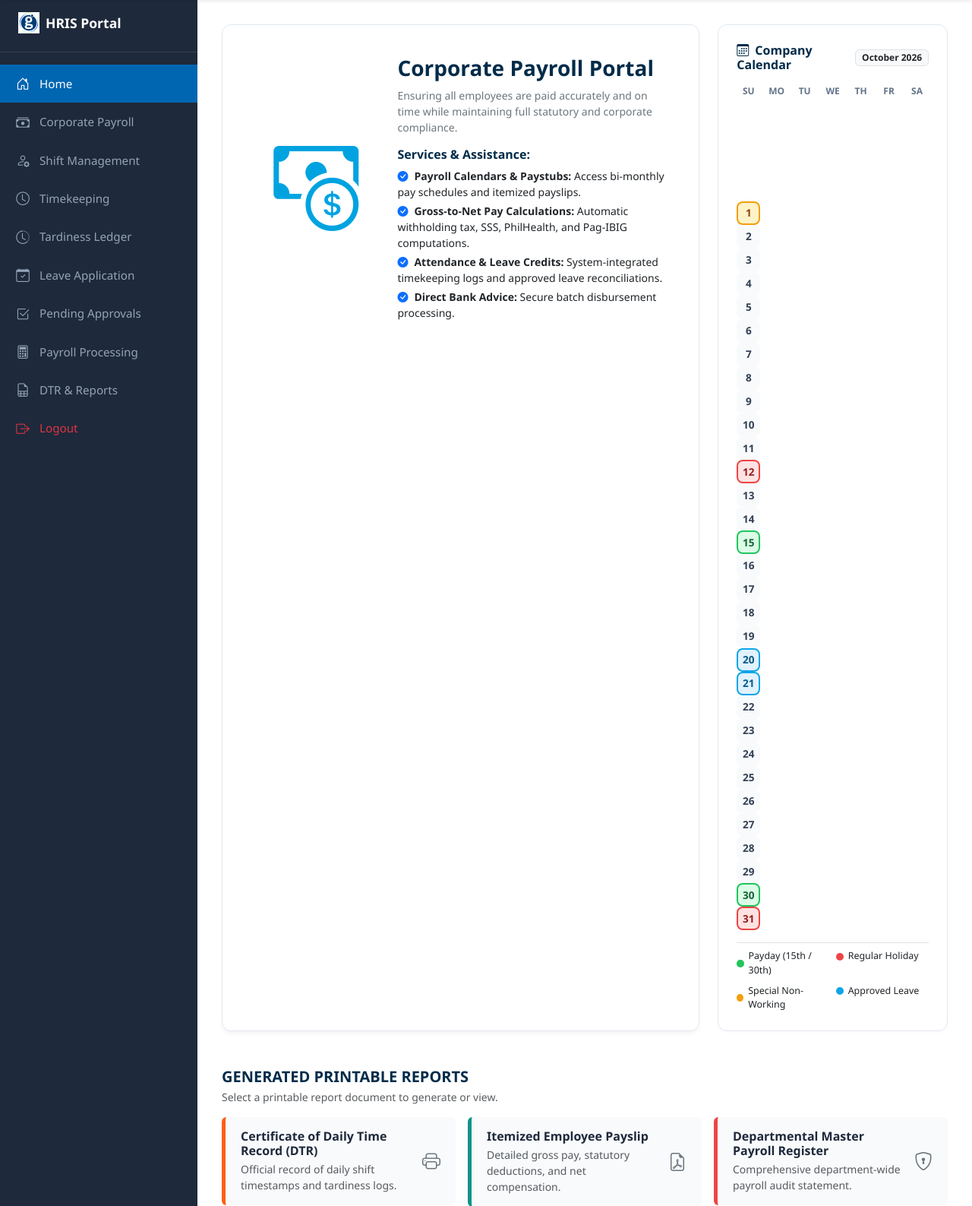
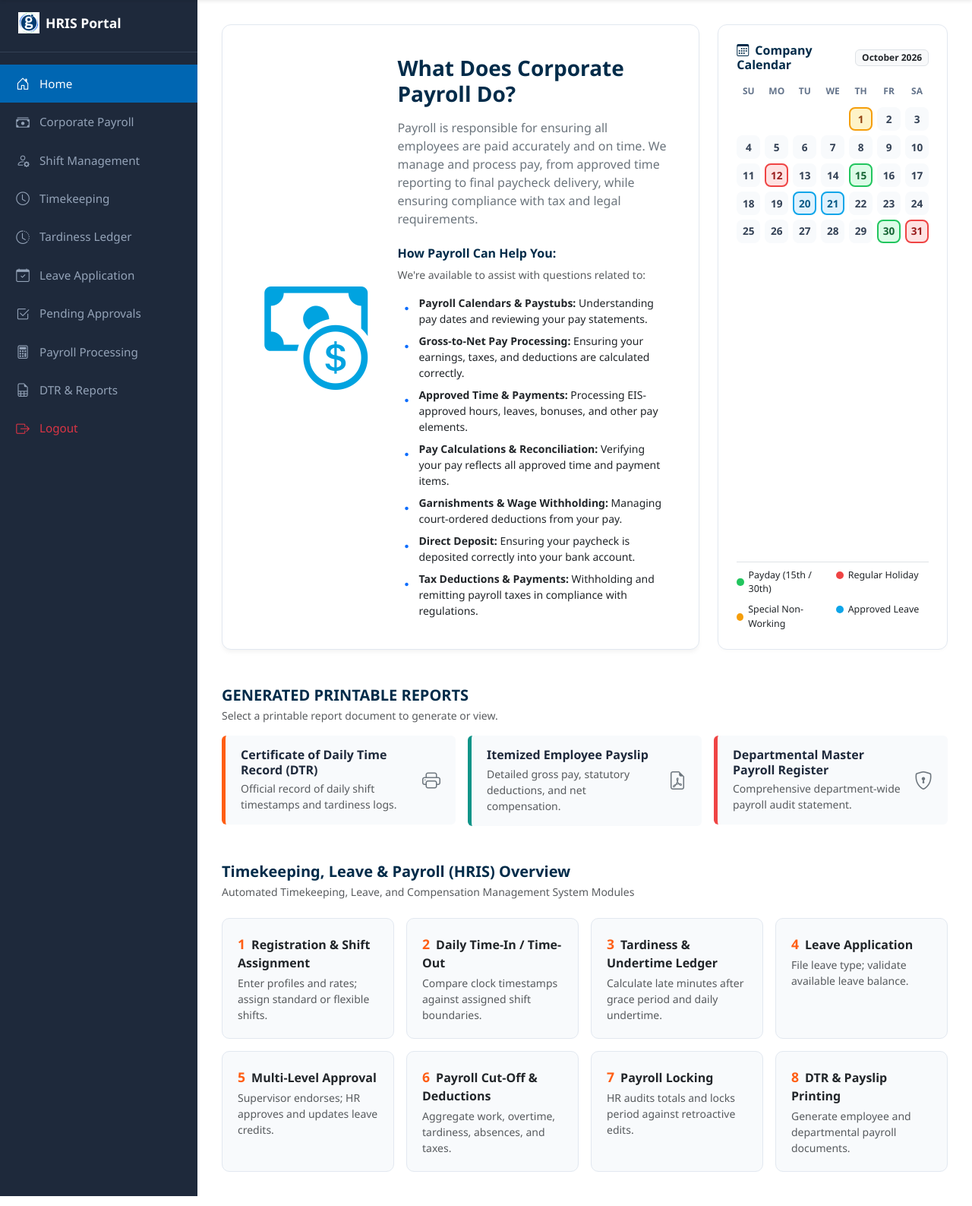
Before and after one commit to keithleymendoza08-creator/Campus-hardware-inventory, a Flask app: page /dashboard in a window 1280 px wide. Shown: the part 63-1650 px from the top of the page at 76% size. Run offline with Flask 3, Linux system fonts and the light colour scheme; the visitor is signed in with stand-in values (Sample User, id 1); data that the repository does not hold is empty; some libraries are stand-ins or nearby versions.

Commit message:
Update dashboard UI: Added Corporate Payroll section, fixed calendar grid, and role-based routes

```diff
--- a/templates/dashboard.html
+++ b/templates/dashboard.html
@@ -327,23 +327,50 @@
             <div class="col-lg-8">
                 <div class="payroll-hero-card h-100" id="payroll-info">
                     <div class="row align-items-center g-4">
-                        <div class="col-md-4 text-center">
+                        <div class="col-lg-4 text-center">
                             <div class="payroll-icon-wrapper">
-                                <i class="bi bi-cash-coin" style="font-size: 7rem; color: #00A3E0;"></i>
+                                <!-- Money Hand Graphic Icon -->
+                                <i class="bi bi-cash-coin" style="font-size: 8.5rem; color: #00A3E0;"></i>
                             </div>
                         </div>
-                        <div class="col-md-8">
-                            <h3 class="fw-bold mb-2" style="color: var(--gp-navy);">Corporate Payroll Portal</h3>
-                            <p class="text-secondary small mb-3">
-                                Ensuring all employees are paid accurately and on time while maintaining full statutory and corporate compliance.
+                        <div class="col-lg-8">
+                            <h3 class="fw-bold mb-3" style="color: var(--gp-navy);">What Does Corporate Payroll Do?</h3>
+                            <p class="text-secondary fs-6 leading-relaxed mb-4">
+                                Payroll is responsible for ensuring all employees are paid accurately and on time. We manage and process pay, from approved time reporting to final paycheck delivery, while ensuring compliance with tax and legal requirements.
                             </p>
 
-                            <h6 class="fw-bold mb-2" style="color: var(--gp-navy);">Services & Assistance:</h6>
-                            <ul class="list-unstyled small mb-0">
-                                <li class="mb-1"><i class="bi bi-check-circle-fill text-primary me-2"></i><strong>Payroll Calendars & Paystubs:</strong> Access bi-monthly pay schedules and itemized payslips.</li>
-                                <li class="mb-1"><i class="bi bi-check-circle-fill text-primary me-2"></i><strong>Gross-to-Net Pay Calculations:</strong> Automatic withholding tax, SSS, PhilHealth, and Pag-IBIG computations.</li>
-                                <li class="mb-1"><i class="bi bi-check-circle-fill text-primary me-2"></i><strong>Attendance & Leave Credits:</strong> System-integrated timekeeping logs and approved leave reconciliations.</li>
-                                <li><i class="bi bi-check-circle-fill text-primary me-2"></i><strong>Direct Bank Advice:</strong> Secure batch disbursement processing.</li>
+                            <h6 class="fw-bold mb-2" style="color: var(--gp-navy);">How Payroll Can Help You:</h6>
+                            <p class="text-muted small mb-3">We're available to assist with questions related to:</p>
+
+                            <ul class="list-unstyled mb-0 small">
+                                <li class="mb-2 d-flex align-items-start">
+                                    <i class="bi bi-dot text-primary fs-4 me-1 line-height-1"></i>
+                                    <div><strong>Payroll Calendars & Paystubs:</strong> Understanding pay dates and reviewing your pay statements.</div>
+                                </li>
+                                <li class="mb-2 d-flex align-items-start">
+                                    <i class="bi bi-dot text-primary fs-4 me-1 line-height-1"></i>
+                                    <div><strong>Gross-to-Net Pay Processing:</strong> Ensuring your earnings, taxes, and deductions are calculated correctly.</div>
+                                </li>
+                                <li class="mb-2 d-flex align-items-start">
+                                    <i class="bi bi-dot text-primary fs-4 me-1 line-height-1"></i>
+                                    <div><strong>Approved Time & Payments:</strong> Processing EIS-approved hours, leaves, bonuses, and other pay elements.</div>
+                                </li>
+                                <li class="mb-2 d-flex align-items-start">
+                                    <i class="bi bi-dot text-primary fs-4 me-1 line-height-1"></i>
+                                    <div><strong>Pay Calculations & Reconciliation:</strong> Verifying your pay reflects all approved time and payment items.</div>
+                                </li>
+                                <li class="mb-2 d-flex align-items-start">
+                                    <i class="bi bi-dot text-primary fs-4 me-1 line-height-1"></i>
+                                    <div><strong>Garnishments & Wage Withholding:</strong> Managing court-ordered deductions from your pay.</div>
+                                </li>
+                                <li class="mb-2 d-flex align-items-start">
+                                    <i class="bi bi-dot text-primary fs-4 me-1 line-height-1"></i>
+                                    <div><strong>Direct Deposit:</strong> Ensuring your paycheck is deposited correctly into your bank account.</div>
+                                </li>
+                                <li class="d-flex align-items-start">
+                                    <i class="bi bi-dot text-primary fs-4 me-1 line-height-1"></i>
+                                    <div><strong>Tax Deductions & Payments:</strong> Withholding and remitting payroll taxes in compliance with regulations.</div>
+                                </li>
                             </ul>
                         </div>
                     </div>
@@ -359,7 +386,8 @@
                             <span class="badge bg-light text-dark border fw-semibold" id="calendarMonthLabel">October 2026</span>
                         </div>
 
-                        <div class="calendar-grid mb-3">
+                        <!-- DIRECT CSS GRID CONTAINER FOR FIXED DISPLAY -->
+                        <div class="calendar-grid mb-3" id="calendarDaysContainer">
                             <div class="calendar-day-header">Su</div>
                             <div class="calendar-day-header">Mo</div>
                             <div class="calendar-day-header">Tu</div>
@@ -367,9 +395,6 @@
                             <div class="calendar-day-header">Th</div>
                             <div class="calendar-day-header">Fr</div>
                             <div class="calendar-day-header">Sa</div>
-
-                            <!-- Calendar Days Auto-Generated via JS -->
-                            <div id="calendarDaysContainer" class="contents d-contents"></div>
                         </div>
                     </div>
 
@@ -954,7 +979,7 @@
     </div>
 </div>
 
-<!-- JAVASCRIPT FOR CALENDAR WIDGET GENERATION -->
+<!-- JAVASCRIPT FOR FIXED CALENDAR GRID GENERATION -->
 <script>
 document.addEventListener('DOMContentLoaded', function() {
     const calendarContainer = document.getElementById('calendarDaysContainer');
@@ -973,16 +998,25 @@ document.addEventListener('DOMContentLoaded', function() {
     const firstDay = new Date(year, month, 1).getDay();
     const daysInMonth = new Date(year, month + 1, 0).getDate();
 
-    calendarContainer.innerHTML = '';
+    // Panatilihin ang Headers at i-clear lang ang lumang cells
+    calendarContainer.innerHTML = `
+        <div class="calendar-day-header">Su</div>
+        <div class="calendar-day-header">Mo</div>
+        <div class="calendar-day-header">Tu</div>
+        <div class="calendar-day-header">We</div>
+        <div class="calendar-day-header">Th</div>
+        <div class="calendar-day-header">Fr</div>
+        <div class="calendar-day-header">Sa</div>
+    `;
 
-    // Empty offset cells for month start
+    // Blank offset cells para pumwesto sa tamang araw ng linggo
     for (let i = 0; i < firstDay; i++) {
         const emptyCell = document.createElement('div');
         emptyCell.className = 'calendar-cell opacity-0';
         calendarContainer.appendChild(emptyCell);
     }
 
-    // Populate Days
+    // Populate Days (1 hanggang 31)
     for (let day = 1; day <= daysInMonth; day++) {
         const dayCell = document.createElement('div');
         dayCell.className = 'calendar-cell';
```
